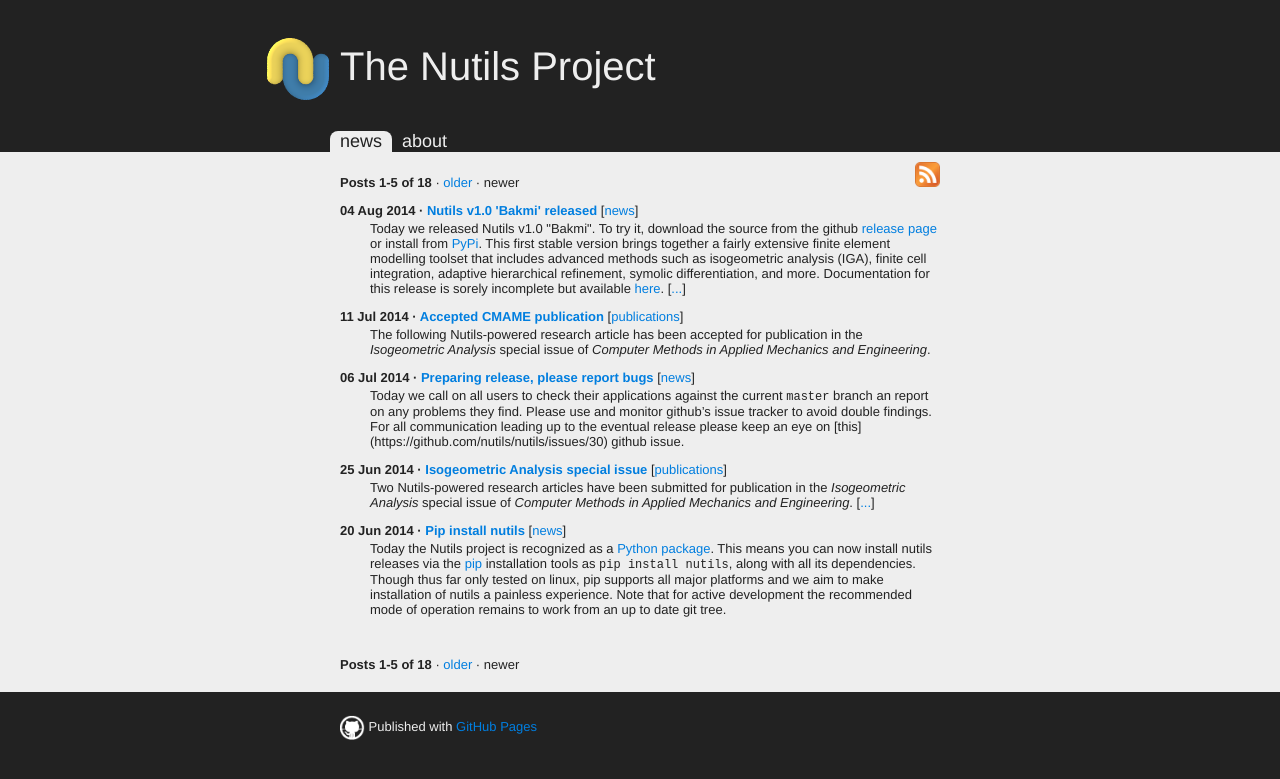
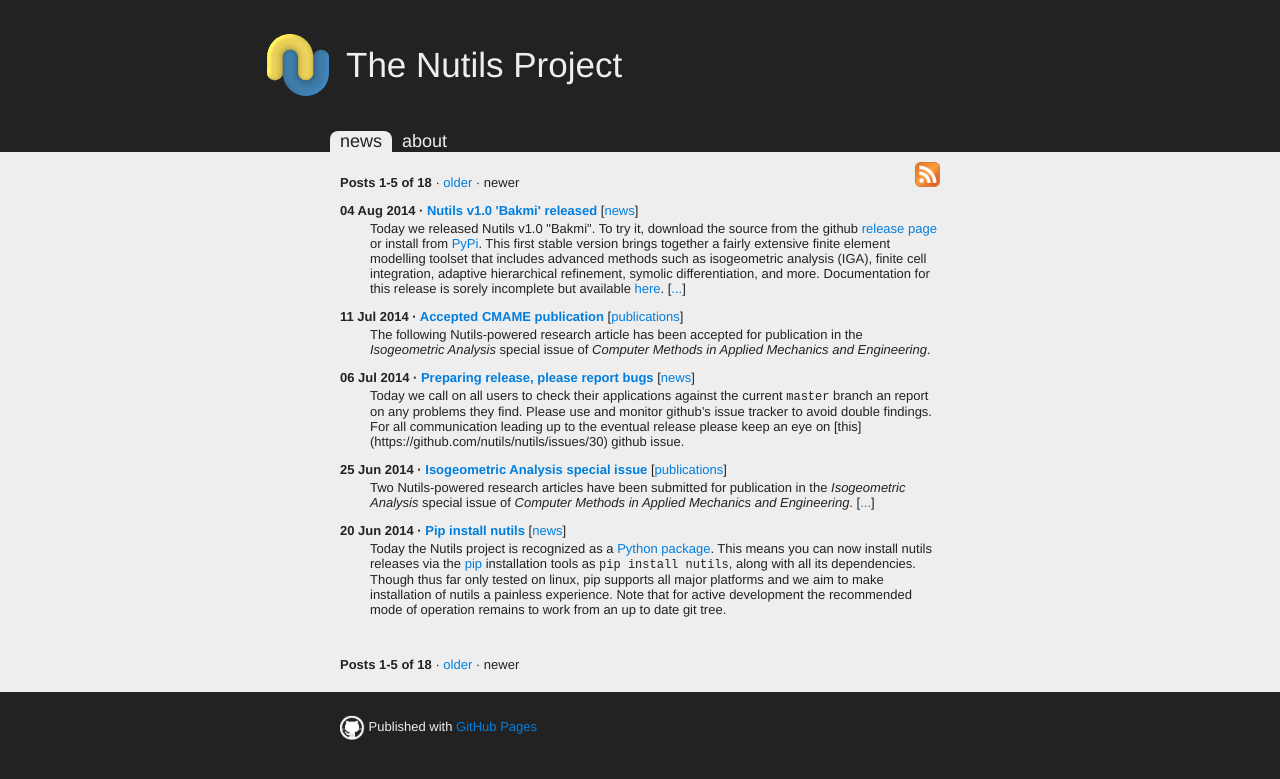
Before and after one commit to nutils/nutils.github.io, a Jekyll site: the page built from index.html, in a window 1280 px wide. Shown: the top 779 px of the page. Built offline with Jekyll 4.4.1, drawn with Linux system fonts in a browser that asks for light colours; Markdown is read by kramdown in place of the engine named in the settings; the list of posts is cut into pages by our own code.

Commit message:
update logo placement

```diff
--- a/_layouts/body.html
+++ b/_layouts/body.html
@@ -9,7 +9,7 @@
     <meta property="og:url" content="http://{{ site.domain }}{{ page.url }}">
     <link rel="icon" href="/favicon.ico" type="image/x-icon">
     <link rel="stylesheet" href="/css/main.css">
-    <link href="atom.xml" type="application/atom+xml" rel="alternate" title="Sitewide ATOM Feed">
+    <link href="/atom.xml" type="application/atom+xml" rel="alternate" title="Sitewide ATOM Feed">
     <title>{{ site.shortname }} {{ page.title }}</title>
     {% for script in site.scripts %}
       <script type="text/javascript" src="/scripts/{{ script }}.js"></script>
--- a/_layouts/default.html
+++ b/_layouts/default.html
@@ -3,7 +3,7 @@
 ---
 
 <header>
-  <h1><img src="/images/nutilslogo.png">{{ site.name }}</h1>
+  <h1>{{ site.name }}</h1>
 </header>
 
 <nav>
--- a/css/main.css
+++ b/css/main.css
@@ -36,12 +36,12 @@
 }
 
 header h1 {
-  padding-left: 74px;
-  text-indent: -84px;
-  line-height: 10px;
-  margin-bottom: 20px;
-  font-size: 40px;
+  padding: 12px 0 12px 80px;
+  font-size: 35px;
   font-weight: normal;
+  background-image: url("/images/nutilslogo.png");
+  background-repeat: no-repeat;
+  background-position: left center;
 }
 
 header h1 img {
```
